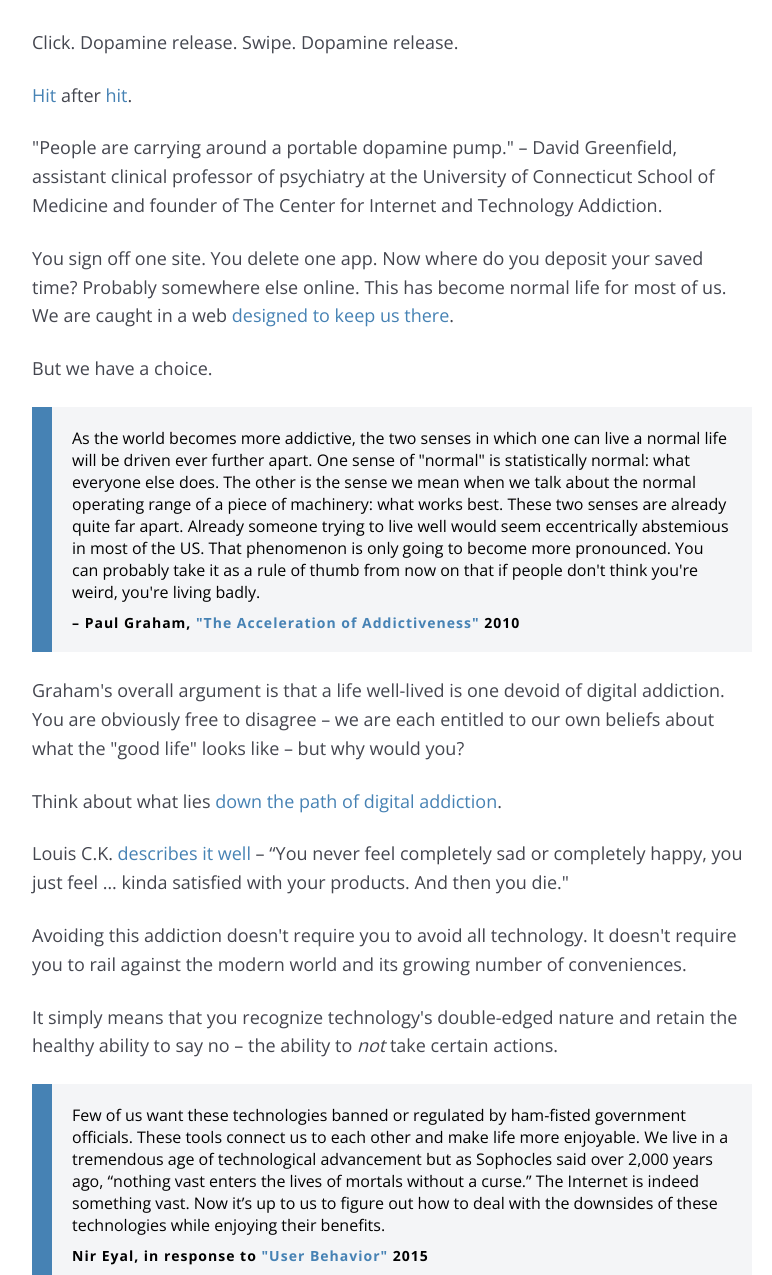
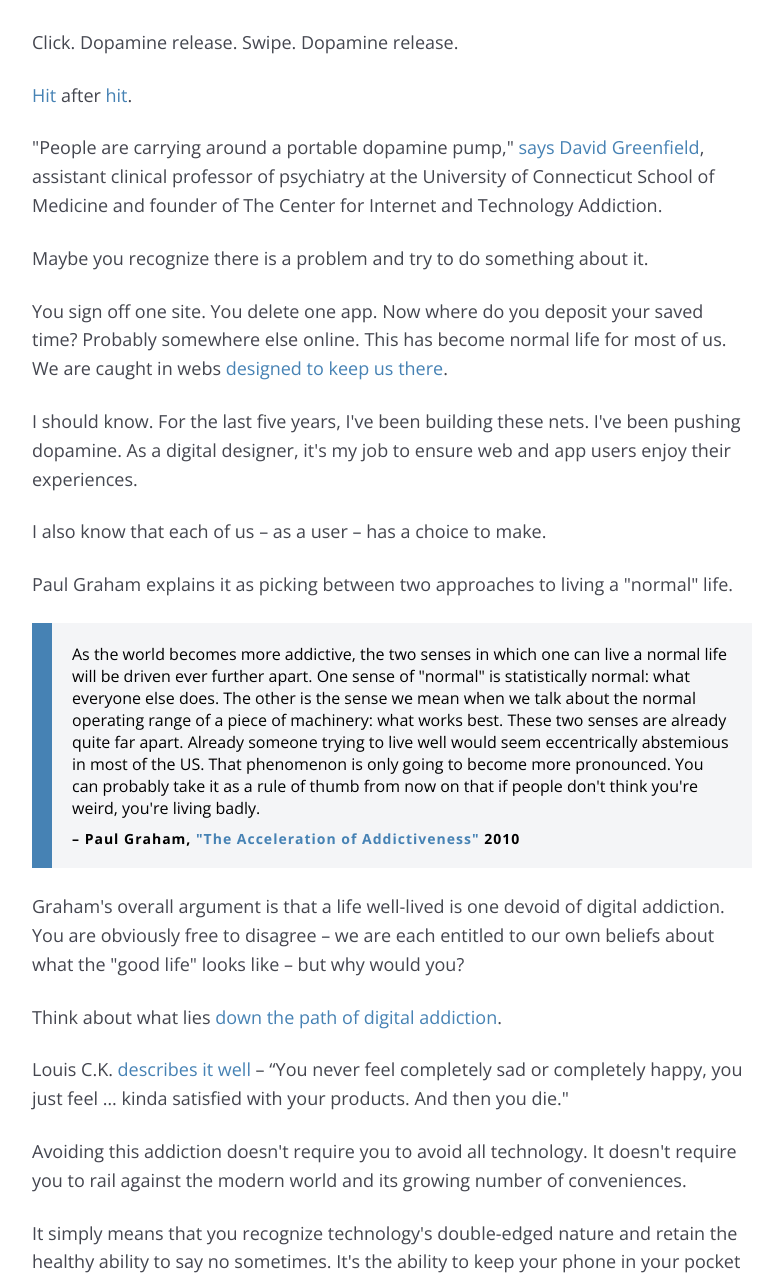
Before and after one commit to mcknightlabs/rtmup, a Jekyll site: the page built from _posts/2017-7-24-addiction.md, in a window 1280 px wide and 1400 px high, scrolled down 877 px, cut to the strip 125-1400 px from the top of the window. Shown: the whole strip, without its empty margins (248-1020 px from the left). Built offline with Jekyll 4.4.1, drawn with Linux system fonts in a browser that asks for light colours; comment, search, counter and statistics services are not loaded; some of the changed text lies outside the part shown.

Commit message:
updates addiction post

```diff
--- a/_posts/2017-7-24-addiction.md
+++ b/_posts/2017-7-24-addiction.md
@@ -14,11 +14,17 @@ tags:
 
 <p><a href="http://www.nytimes.com/2010/03/18/fashion/18FITNESS.html">Hit</a> after <a href="https://www.nytimes.com/2017/01/09/well/live/hooked-on-our-smartphones.html">hit</a>.</p>
 
-<p>"People are carrying around a portable dopamine pump." – David Greenfield, assistant clinical professor of psychiatry at the University of Connecticut School of Medicine and founder of The Center for Internet and Technology Addiction.</p>
+<p>"People are carrying around a portable dopamine pump," <a href="https://www.nytimes.com/2017/03/13/health/teenagers-drugs-smartphones.html">says David Greenfield</a>, assistant clinical professor of psychiatry at the University of Connecticut School of Medicine and founder of The Center for Internet and Technology Addiction.</p>
 
-<p>You sign off one site. You delete one app. Now where do you deposit your saved time? Probably somewhere else online. This has become normal life for most of us. We are caught in a web <a href="https://www.nirandfar.com/2012/07/the-art-of-manipulation.html">designed to keep us there</a>.</p>
+<p>Maybe you recognize there is a problem and try to do something about it.</p>
 
-<p>But we have a choice.</p>
+<p>You sign off one site. You delete one app. Now where do you deposit your saved time? Probably somewhere else online. This has become normal life for most of us. We are caught in webs <a href="https://www.nirandfar.com/2012/07/the-art-of-manipulation.html">designed to keep us there</a>.</p>
+
+<p>I should know. For the last five years, I've been building these nets. I've been pushing dopamine. As a digital designer, it's my job to ensure web and app users enjoy their experiences.</p>
+
+<p>I also know that each of us – as a user – has a choice to make.</p>
+
+<p>Paul Graham explains it as picking between two approaches to living a "normal" life.</p>
 
 <blockquote>
 As the world becomes more addictive, the two senses in which one can live a normal life will be driven ever further apart. One sense of "normal" is statistically normal: what everyone else does. The other is the sense we mean when we talk about the normal operating range of a piece of machinery: what works best. These two senses are already quite far apart. Already someone trying to live well would seem eccentrically abstemious in most of the US. That phenomenon is only going to become more pronounced. You can probably take it as a rule of thumb from now on that if people don't think you're weird, you're living badly.
@@ -33,7 +39,7 @@ As the world becomes more addictive, the two senses in which one can live a norm
 
 <p>Avoiding this addiction doesn't require you to avoid all technology. It doesn't require you to rail against the modern world and its growing number of conveniences.</p>
 
-<p>It simply means that you recognize technology's double-edged nature and retain the healthy ability to say no – the ability to <em>not</em> take certain actions.</p>
+<p>It simply means that you recognize technology's double-edged nature and retain the healthy ability to say no sometimes. It's the ability to keep your phone in your pocket and your eyes not locked onto a screen.</p>
 
 <blockquote>
 Few of us want these technologies banned or regulated by ham-fisted government officials. These tools connect us to each other and make life more enjoyable. We live in a tremendous age of technological advancement but as Sophocles said over 2,000 years ago, “nothing vast enters the lives of mortals without a curse.” The Internet is indeed something vast. Now it’s up to us to figure out how to deal with the downsides of these technologies while enjoying their benefits.
```
